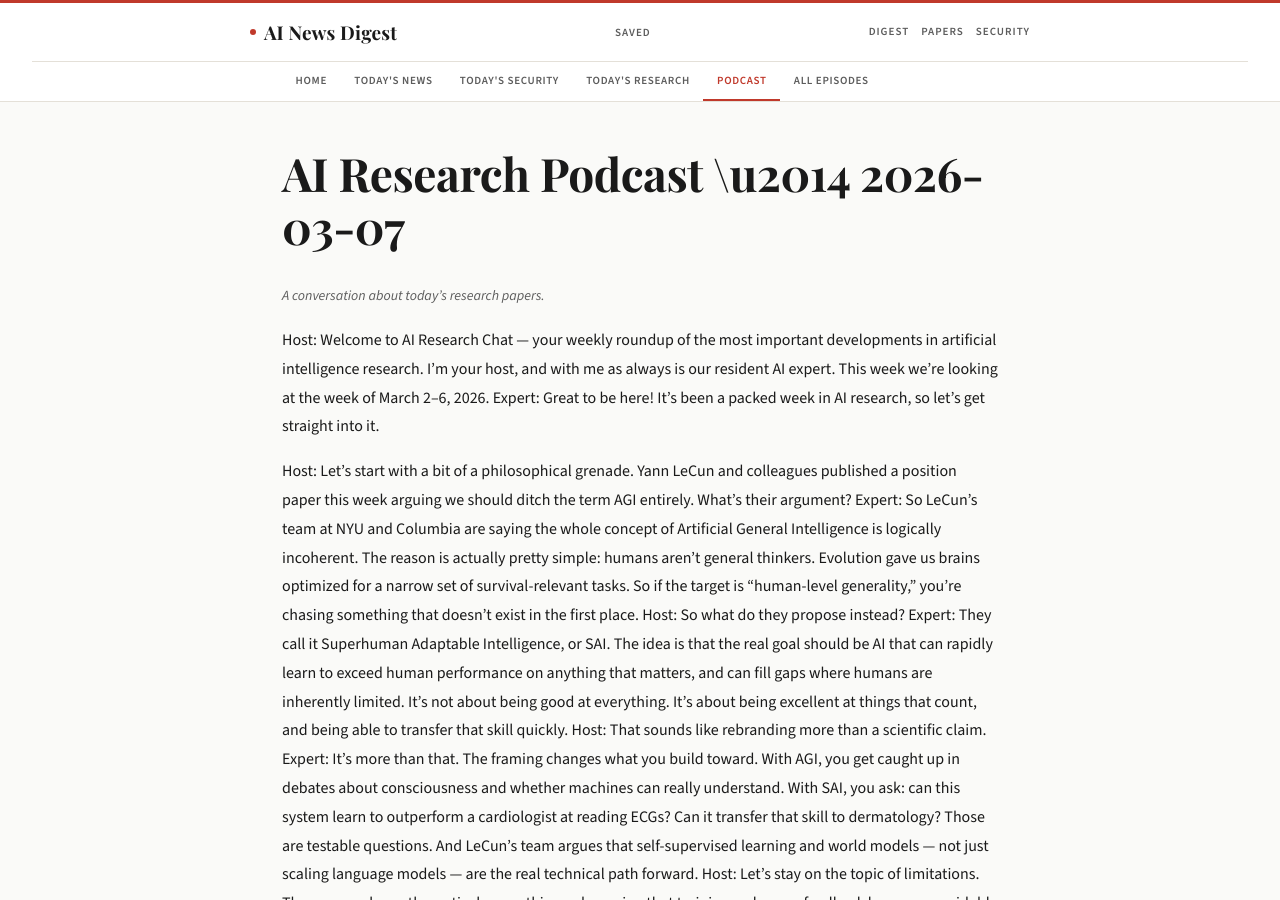
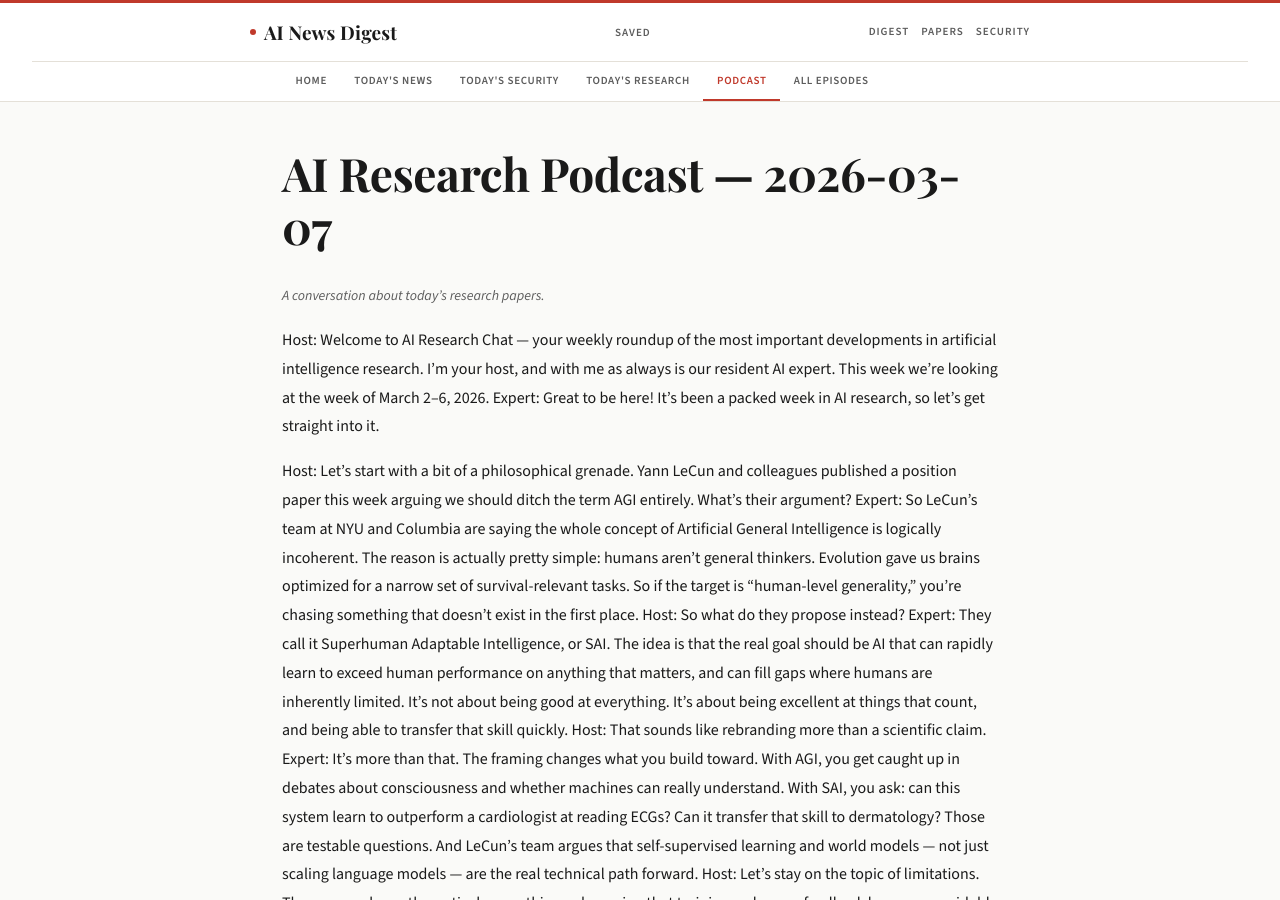
Before and after one commit to eddyariki/news-feed-digest, a Jekyll site: the page built from 2026-03-07/podcast.md, in a window 1280 px wide and 900 px high. Built offline with Jekyll 4.4.1, drawn with Linux system fonts in a browser that asks for light colours; some web fonts are replaced.

Commit message:
Fix em dash encoding in Mar 7 podcast title
Co-Authored-By: Claude Sonnet 4.6 <noreply@anthropic.com>

```diff
--- a/2026-03-07/podcast.md
+++ b/2026-03-07/podcast.md
@@ -1,8 +1,8 @@
 ---
 layout: default
-title: "AI Research Podcast \u2014 2026-03-07"
+title: "AI Research Podcast — 2026-03-07"
 ---
-# AI Research Podcast \u2014 2026-03-07
+# AI Research Podcast — 2026-03-07
 
 *A conversation about today's research papers.*
 
```
